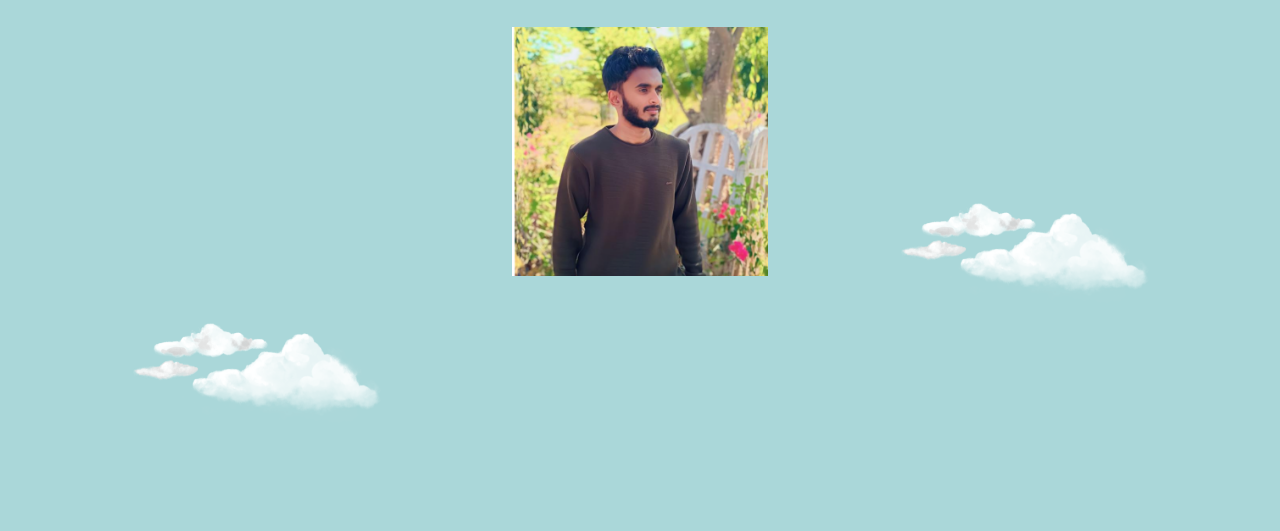
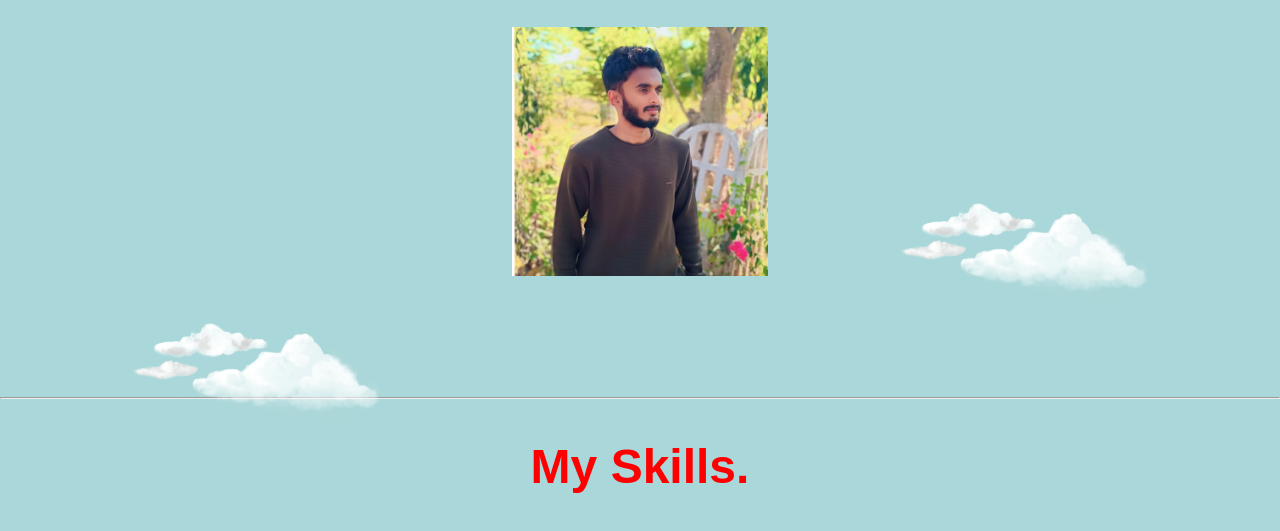
Before and after one commit to ChandanKGowda31/mywebsite, a plain HTML site: page index.html in a window 1280 px wide. Shown: the part 269-800 px from the top of the page. Drawn offline with Linux system fonts and the light colour scheme; a web font is replaced by a local one.

Commit message:
Update styles.css

```diff
--- a/css/styles.css
+++ b/css/styles.css
@@ -29,7 +29,7 @@ body{
 
 
 .firstdiv{
-  height: 120vh;
+  height: 650px;
   background-color: #AAD7D9;;
   margin: 0;
 }
```
